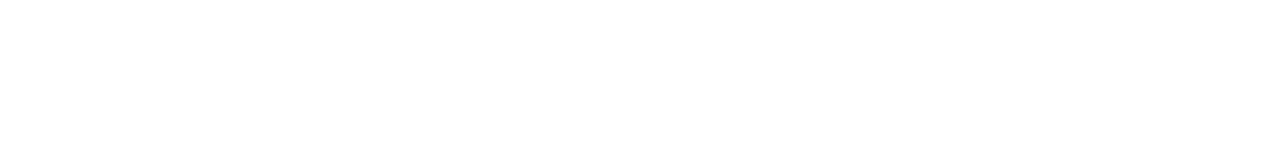
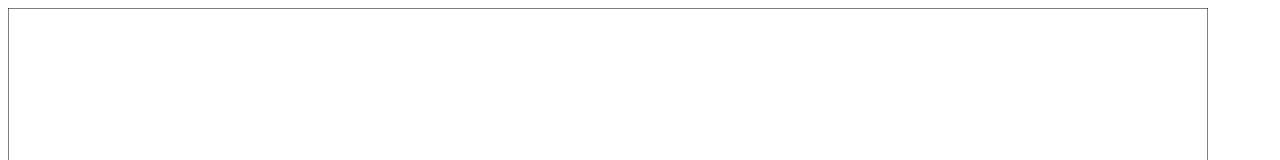
Before and after one commit to dsagnier/projetDecisionnel, a plain HTML site: page index.html in a window 1280 px wide. Shown: the top 160 px of the page. Drawn offline with Linux system fonts and the light colour scheme.

Commit message:
Ajout du code canvas

```diff
--- a/index.html
+++ b/index.html
@@ -1,6 +1,10 @@
 <html>
-<head>
-</head>
-<body>
-</body>
+  <head>
+  </head>
+  <body>
+    <canvas id="canvas" width="1200" height="500">
+      <p>Désolé, votre navigateur ne supporte pas Canvas. Mettez-vous à jour</p>
+    </canvas>
+    <script src="js/chartPersonalized.js"></script>
+  </body>
 </html>
--- a/js/chartPersonalized.js
+++ b/js/chartPersonalized.js
@@ -0,0 +1,5 @@
+var canvas  = document.querySelector('#canvas');
+var context = canvas.getContext('2d');
+
+context.strokeStyle="black";
+context.strokeRect(0, 0, 1200, 500);
```
